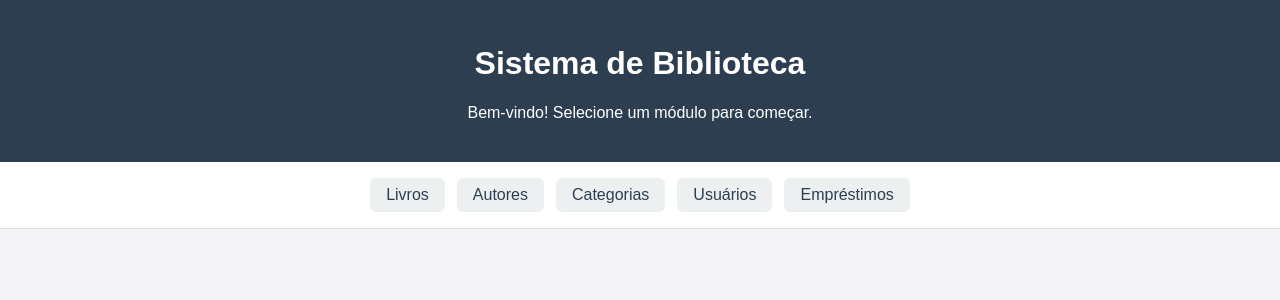
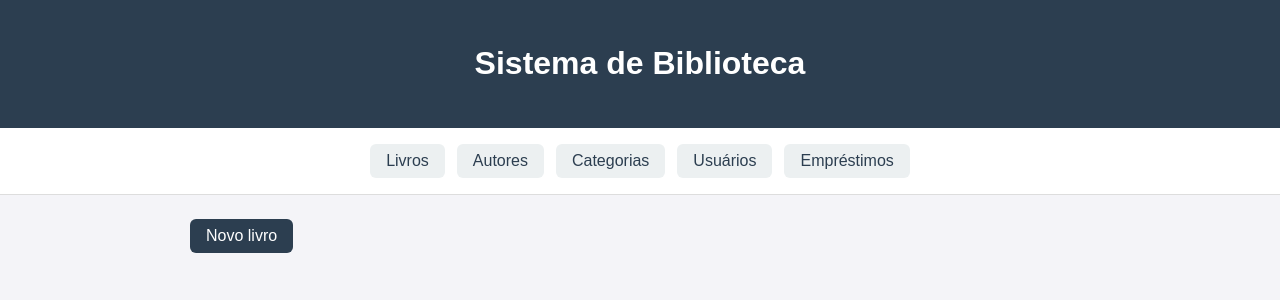
Before and after one commit to lucasG103/biblioteca, a Spring Boot app: page /livros in a window 1280 px wide. Shown: the top 300 px of the page. Run offline with Spring Boot 4, Linux system fonts and the light colour scheme.

Commit message:
Atualizando o repositorio de acordo com a atividade do dia 16/11

```diff
--- a/src/main/java/com/lucas/biblioteca/controller/LivroController.java
+++ b/src/main/java/com/lucas/biblioteca/controller/LivroController.java
@@ -1,15 +1,33 @@
 package com.lucas.biblioteca.controller;
-
+import org.springframework.web.bind.annotation.PostMapping;
+import org.springframework.web.bind.annotation.ModelAttribute;
+import com.lucas.biblioteca.model.Livro;
+import java.util.ArrayList;
+import java.util.List;
 import org.springframework.stereotype.Controller;
 import org.springframework.web.bind.annotation.GetMapping;
 import org.springframework.web.bind.annotation.RequestMapping;
-
+import org.springframework.ui.Model;
 @Controller
 @RequestMapping("/livros")
 public class LivroController {
 
+    private final List<Livro> livros = new ArrayList<>();
+
     @GetMapping
-    public String inicio() {
+    public String inicio(Model model) {
+        model.addAttribute("livros", livros);
         return "livros/inicio";
     }
+
+    @GetMapping("/novo")
+    public String novo() {
+        return "livros/form";
+    }
+
+    @PostMapping
+    public String cadastrar(@ModelAttribute Livro livro) {
+        livros.add(livro);
+        return "redirect:/livros";
+    }
 }
--- a/src/main/resources/static/css/estilo.css
+++ b/src/main/resources/static/css/estilo.css
@@ -33,3 +33,21 @@ nav a:hover {
     background: #2c3e50;
     color: #fff;
 }
+main {
+    max-width: 900px;
+    margin: 0 auto;
+    padding: 24px 16px;
+}
+
+.botao {
+    display: inline-block;
+    padding: 8px 16px;
+    border-radius: 6px;
+    background: #2c3e50;
+    color: #fff;
+    text-decoration: none;
+}
+
+.botao:hover {
+    opacity: 0.9;
+}
--- a/src/main/resources/templates/livros/inicio.html
+++ b/src/main/resources/templates/livros/inicio.html
@@ -9,9 +9,7 @@
     <body>
     <header>
         <h1 th:text="'Sistema de Biblioteca'"></h1>
-    <p>Bem-vindo! Selecione um módulo para começar.</p>
     </header>
-
     <nav>
         <a th:href="@{/livros}">Livros</a>
         <a th:href="@{/autores}">Autores</a>
@@ -19,5 +17,11 @@
         <a th:href="@{/usuarios}">Usuários</a>
         <a th:href="@{/emprestimos}">Empréstimos</a>
     </nav>
+        <main>
+            <a class="botao" th:href="@{/livros/novo}">Novo livro</a>
+            <ul>
+                <li th:each="l : ${livros}" th:text="${l.titulo} + ' — ' + ${l.autor} + ' (' + ${l.isbn} + ')'"></li>
+            </ul>
+        </main>
     </body>
     </html>
```
Also changed, not shown: src/main/java/com/lucas/biblioteca/model/Livro.java (+7 -40 lines), src/main/resources/templates/livros/form.html (added, +17 -0 lines). Lines whose indentation alone changed are shown as unchanged.
